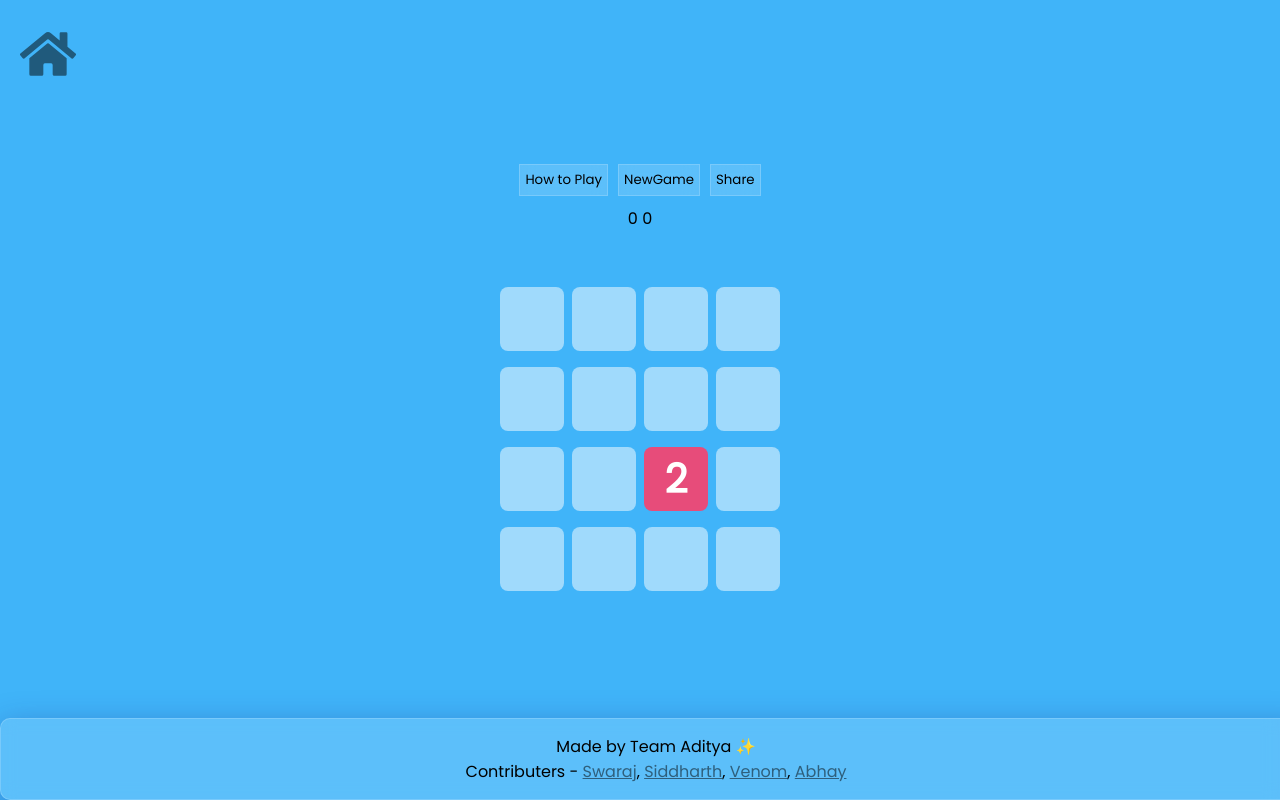
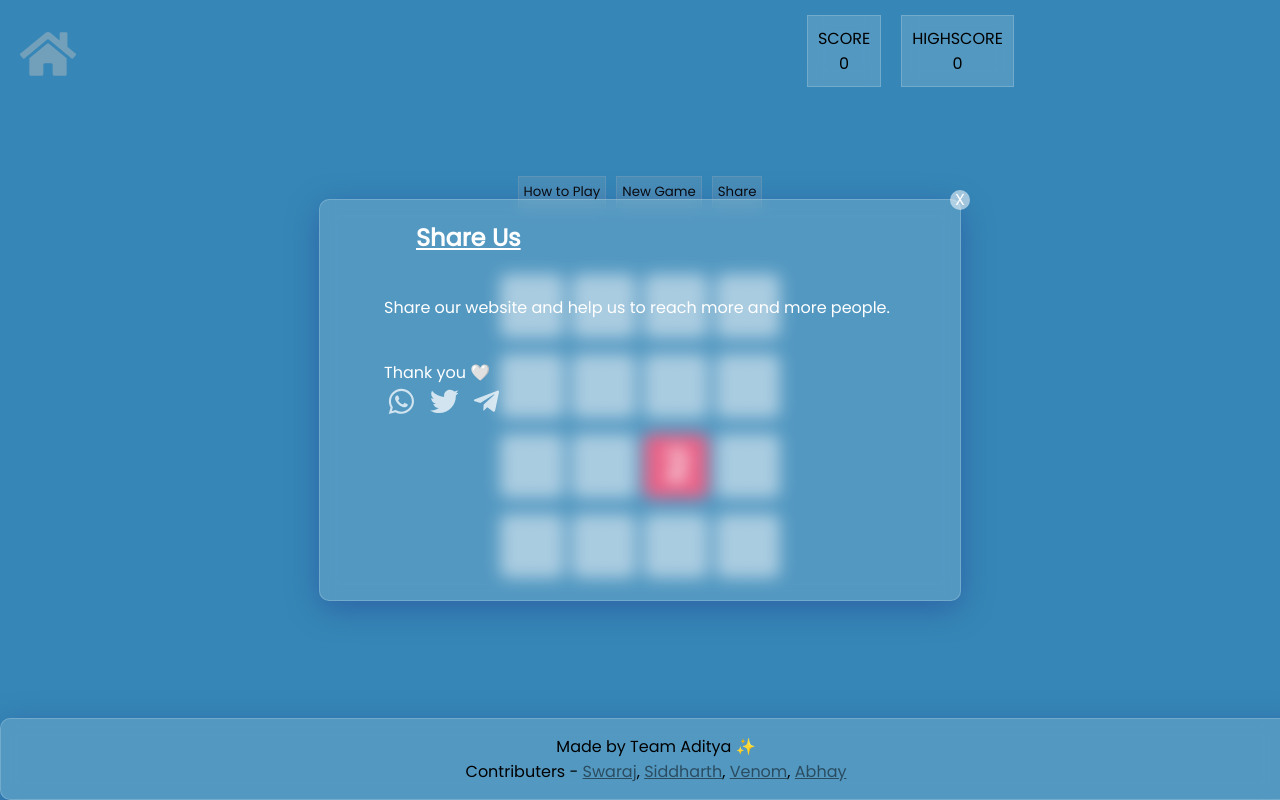
Before and after one commit to swarajspatil158/React-2048-hackathon, a React (Create React App) app: page /game in a window 1280 px wide. Both pictures are taken after a click on the button "Share". Built offline with nearby package versions, Linux system fonts and the light colour scheme.

Commit message:
final Work

```diff
--- a/src/App.css
+++ b/src/App.css
@@ -100,6 +100,28 @@
   font-size: 2vh;
   font-weight: bold;
 }
+.scoreBoard{
+  position: absolute;
+  right: 0;
+  top: 15px;
+  display:flex;
+  transition: right 2s;
+}
+.scoreBoard > div{
+  padding:10px;
+  margin:0 10px;
+  text-align: center;
+  background: rgba( 255, 255, 255, 0.15 );
+  backdrop-filter: blur( 8.0px );
+  -webkit-backdrop-filter: blur( 8.0px );
+  border: 1px solid rgba( 255, 255, 255, 0.18 );
+}
+@media only screen and (min-width: 600px) {
+  .scoreBoard {
+    right:20%;
+  }
+}
+
 
 footer{
   position:fixed;
@@ -120,11 +142,15 @@ border: 1px solid rgba( 255, 255, 255, 0.18 );
   position:absolute;
   left:0;
   top:0;
-  color: rgba( 255, 255, 255, 0.65 );
   cursor:pointer;
   padding:20px;
 }
-
+.go-to-home a svg{
+  color: rgba( 255, 255, 255, 0.45 );
+}
+.go-to-home a svg:hover{
+  color: rgba( 255, 255, 255, 0.65 );
+}
 .game-controls button{
   margin: 10px 5px;
   background: rgba( 255, 255, 255, 0.15 );
--- a/src/components/Game.js
+++ b/src/components/Game.js
@@ -7,6 +7,8 @@ import Score from "./Score";
 import HowToModal from "./HowToModal.jsx";
 import "./HowToModal.css";
 import { FaHome } from "react-icons/fa";
+import ShareModal from "./ShareModal.js";
+import "./ShareModal.css";
 //  transition motion
 const pageTranstion = {
   in: {
@@ -21,7 +23,7 @@ const pageTranstion = {
 
 const Game = () => {
   const [ModalIsOpen, setModalIsOpen] = useState(false);
-  // const [BoardLocked, setBoardLocked] = useState(false);
+  const [isShareOn,setIsShareOn] = useState(false);
   // dispatch function for creating newGame
   const dispatch = useDispatch();
   return (
@@ -37,8 +39,13 @@ const Game = () => {
         (<HowToModal setModalIsOpen={setModalIsOpen}></HowToModal>)
         :null
         }
-        <button onClick={() => dispatch(newGame())}>NewGame</button>
-        <button>Share</button>
+        <button onClick={() => dispatch(newGame())}>New Game</button>
+        <button onClick={() => setIsShareOn(true)}>Share</button>
+        {isShareOn ?
+          (<ShareModal setIsShareOn={setIsShareOn}></ShareModal>)
+          : null
+        }
+
       </div>
       <Score />
       <GameBoard />
--- a/src/components/HowToModal.jsx
+++ b/src/components/HowToModal.jsx
@@ -1,7 +1,6 @@
 const HowToModal = ({setModalIsOpen})=>{
     return(<>
         <div className="how-to-modal" onClick={() => setModalIsOpen(false)}>
-
     </div>
         <div className="Modal-main-box">
             <div id="Modal-Close" onClick={() => setModalIsOpen(false)}>X</div>
--- a/src/components/Score.js
+++ b/src/components/Score.js
@@ -6,8 +6,9 @@ const Score = () => {
   const score = useSelector((state) => state.gameBoard).score;
   const highScore = useSelector((state) => state.gameBoard).highScore;
   return (
-    <div>
-      {score} {highScore}
+    <div className="scoreBoard">
+      <div>SCORE<br></br>{score}</div>
+      <div>HIGHSCORE<br></br>{highScore}</div>
     </div>
   );
 };
--- /dev/null
+++ b/src/components/ShareModal.css
@@ -0,0 +1,64 @@
+.share-modal{
+    position:absolute;
+    left:0;
+    top:0;
+    width:100vw;
+    height:100vh;
+    background:rgba(32, 32, 32, 0.301);
+    display: flex;
+    justify-content: center;
+    align-items: center;
+}
+
+.share-main-box{
+    color:white;
+    position:absolute;
+    left:50%;
+    top:50%;
+    transform:translate(-50%,-50%);
+    overflow: visible;
+    width:clamp(50vw,30vw,300px);
+    height:clamp(50vh,30vh,300px);
+    display: flex;
+    flex-direction:column;
+    align-items: center;
+    background: rgba( 255, 255, 255, 0.15 );
+    box-shadow: 0 8px 32px 0 rgba( 31, 38, 135, 0.37 );
+    backdrop-filter: blur( 8.0px );
+    -webkit-backdrop-filter: blur( 8.0px );
+    border-radius: 10px;
+    border: 1px solid rgba( 255, 255, 255, 0.18 );
+    z-index:3;
+}
+
+#Modal-Close{
+    width: 20px;
+    height:20px;
+    position: absolute;
+    right:-10px;
+    top:-10px;
+    z-index: 1;
+    background: #ffffff8a;
+    text-align:center;
+    line-height:20px;
+    border-radius: 50%;
+    cursor:pointer;
+}
+
+.share-main-box > h2,.share-main-box > p{
+    margin: 20px 0px;
+    width:80%;
+}
+.share-main-box > h2{
+    text-decoration: underline;
+    padding-left: 10%;
+}
+
+.social-btn{
+  font-size: 1.8em;
+  margin:3px;
+  color:rgba(255, 255, 255, 0.734) !important;
+}
+.social-btn:hover{
+  color:rgba(255, 255, 255, 1) !important;
+}
--- /dev/null
+++ b/src/components/ShareModal.js
@@ -0,0 +1,27 @@
+import {
+    FaWhatsapp,
+    FaTwitter,
+    FaTelegramPlane
+} from "react-icons/fa";
+const ShareModal = ({setIsShareOn}) => {
+    return(<>
+
+        <div className="share-modal" onClick={() => setIsShareOn(false)}>
+        </div>
+        <div className="share-main-box">
+            <div id="Modal-Close" onClick={() => setIsShareOn(false)}>X</div>
+            <h2>Share Us</h2>
+            <p>Share our website and help us to reach more and more people.</p>
+            <p>Thank you 🤍
+            <div className="btn-group">
+                    <a className="social-btn" target="_blank" href="whatsapp://send?text=Check this amazing 2048 Maths Mind Game... https://2048-hackathon.netlify.app/"> <FaWhatsapp></FaWhatsapp> </a>
+                    <a className="social-btn" target="_blank" href="https://twitter.com/intent/tweet?text=Check%20this%20amazing%202048%20Maths%20Mind%20Game...%20https%3A%2F%2F2048-hackathon.netlify.app%2F"> <FaTwitter></FaTwitter> </a>
+                    <a className="social-btn" target="_blank" href="https://t.me/share/url?url=https://2048-hackathon.netlify.app/&text=Check%20this%20amazing%202048%20Maths%20Mind%20Game...https://2048-hackathon.netlify.app/"> <FaTelegramPlane></FaTelegramPlane> </a>
+
+            </div>
+            </p>
+        </div>
+           </>)
+}
+
+export default ShareModal;
```
